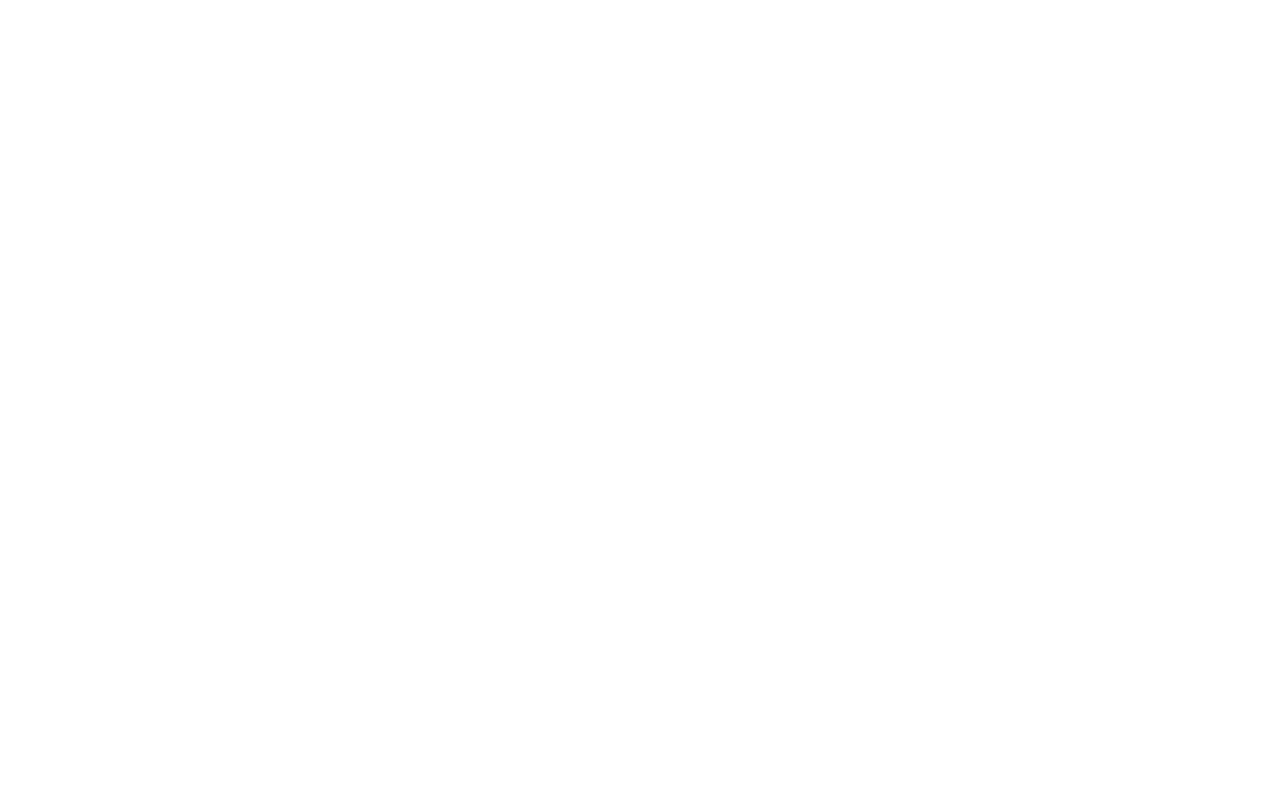
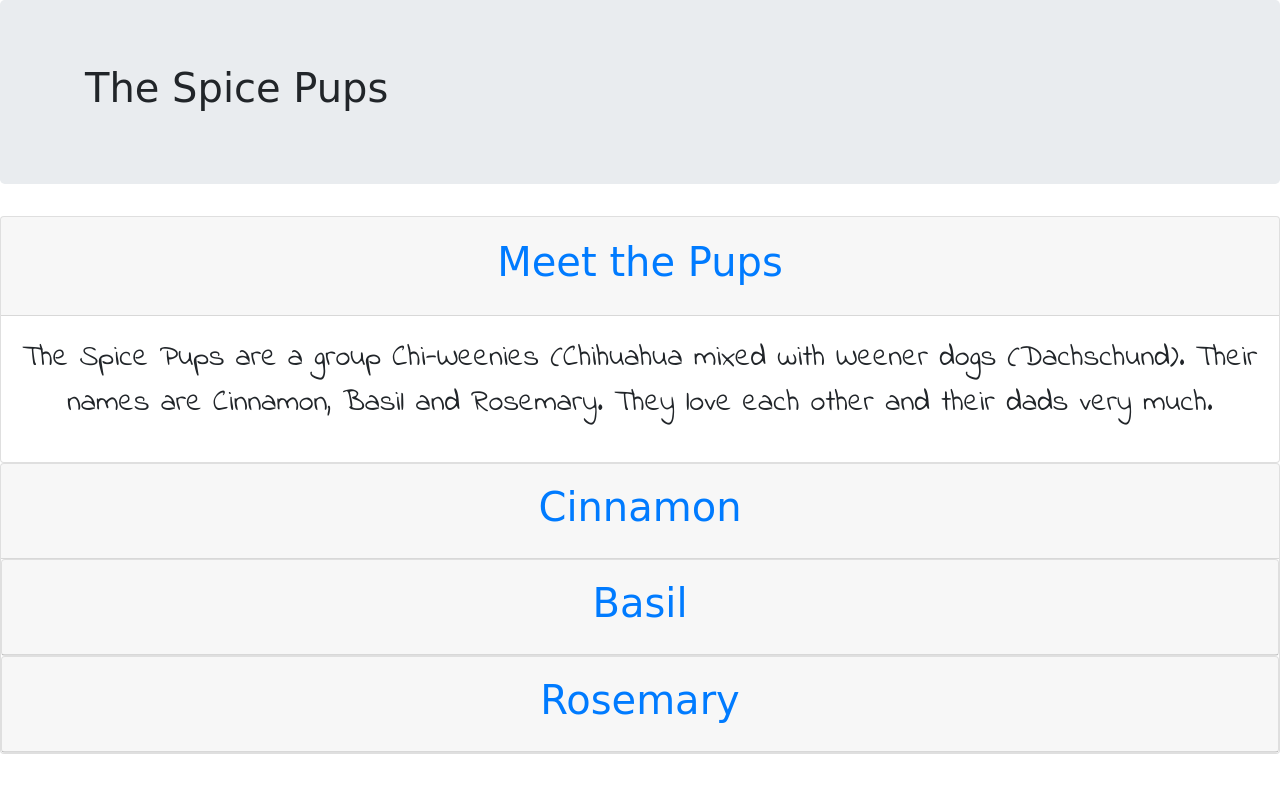
Before and after one commit to mtran209/spicedpups, a website: page index.html in a window 1280 px wide. Drawn offline with nearby package versions, Linux system fonts and the light colour scheme; a web font is replaced by a local one.

Commit message:
Adding Accordion

```diff
--- /dev/null
+++ b/css/styles.css
@@ -0,0 +1,11 @@
+h3 {
+    font-family: 'Modak', cursive;
+}
+p {
+    font-family: 'Indie Flower', cursive;
+    font-size: 30px;
+}
+
+.jumbotron {
+    font-family: 'Modak', cursive;
+}
--- a/index.html
+++ b/index.html
@@ -5,14 +5,118 @@
     <meta charset="utf-8" />
     <meta name="viewport" content="width=device-width, initial-scale=1" />
     <link rel="stylesheet" href="node_modules/bootstrap/dist/css/bootstrap.min.css" />
-    <link rel="stylesheet" href="node_modules/bootstrap-social/bootstrap-social.css">
-    <link rel="stylesheet" href="node_modules/font-awesome/css/font-awesome.min.css">
+    <link rel="stylesheet" href="node_modules/bootstrap-social/bootstrap-social.css" />
+    <link rel="stylesheet" href="node_modules/font-awesome/css/font-awesome.min.css" />
+    <link href="https://fonts.googleapis.com/css?family=Indie+Flower|Modak&display=swap" rel="stylesheet"/>
+    <link rel="stylesheet" href="css/styles.css" />
+
+    <title>The Spiced Pups</title>
 </head>
 
 <body>
+
+<!--Jumbotron Banner-->
+
+<header class="jumbotron">
+    <div class="container">
+        <div class="row">
+            <div class="col">
+                <h1>The Spice Pups</h1>
+            </div>
+        </div>
+    </div>
+</header>
+
+<!--First Row of Content-->
+
+
+<div class="container-fluid p-0">
+    <div class="row">
+        <div class="col">
+
+            <!--Start of Accordion-->
+
+            <div id="accordion">
+                <div class="card">
+                    <div class="card-header text-center" id="meetThePups">
+                        <h3 class="mb-0">
+                            <button class="btn btn-link btn-lg" data-toggle="collapse" data-target="#collapseOne" aria-expanded="true" aria-controls="collapseOne"><h1>Meet the Pups</h1>
+                            </button>
+                        </h3>
+                    </div>
+                    <div id="collapseOne" class="collapse show" aria-labelledby="meetThePups" data-parent="#accordion">
+                        <div class="card-body text-center my-auto">
+                            <p>The Spice Pups are a group Chi-Weenies (Chihuahua mixed with Weener dogs (Dachschund). Their names are Cinnamon, Basil and Rosemary. They love each other and their dads very much.</p>
+                        </div>
+                    </div>
+                </div>
+                <div class="card">
+                    <div class="card-header text-center" id="cinnamon">
+                        <h3 class="mb-0">
+                            <button class="btn btn-link" data-toggle="collapse" data-target="#collapseTwo" aria-expanded="false" aria-controls="collapseTwo"><h1>Cinnamon</h1>
+                            </button>
+                        </h3>
+                    </div>
+                    <div id="collapseTwo" class="collapse" aria-labelledby="cinnamon" data-parent="#accordion">
+                        <div class="card-body">
+                            <div class="media">
+                                <div class="media-body text-center my-auto">
+                                    <p>Cinnamon is the eldest Spice Pup. She is a very reserved, and regal puppy. However, when times call for it, she can show her feisty side with a quick nip to her siblings if they are getting out of control. Affectionately, called "Baby girl," she still retains the princess side of her personality.</p>
+                                </div>
+                                <img src="img/testpicture.jpg" alt="filler" class="col-5 d-block">
+                        </div>
+                    </div>
+                </div>
+                <div class="card">
+                    <div class="card-header text-center" id="basil">
+                        <h3 class="mb-0">
+                            <button class="btn btn-link" data-toggle="collapse" data-target="#collapseThree" aria-expaned="false" aria-controls="collapseThree"><h1>Basil</h1>
+                            </button>
+                        </h3>
+                    </div>
+                    <div id="collapseThree" class="collapse" aria-labelledby="basil" data-parent="#accordion">
+                        <div class="card-body">
+                            <div class="media">
+                                <img src="img/testpicture.jpg" class="col-5 d-block" alt="filler">
+                                <div class="media-body text-center my-auto">
+                                    <p>Basil is the middle child. Once upon a time, she was the youngest and the most crazy. Once called "The Little One," she is no longer the youngest with the arrival of her younger sister Rosemary. Now the awkward middle child, Basil is similar to the aliens in MIB.</p>
+                                </div>
+                            </div>
+                        </div>
+                    </div>
+                </div>
+                <div class="card">
+                    <div class="card-header text-center" id="rosemary">
+                        <h3 class="mb-0">
+                            <button class="btn btn-link" data-toggle="collapse" data-target="#collapseFour" aria-expanded="false" aria-controls="CollapseFour"><h1>Rosemary</h1>
+                            </button>
+                        </h3>
+                    </div>
+                    <div id="collapseFour" class="collapse" aria-labelledby="rosemary" data-parent="#accordion">
+                        <div class="card-body">
+                            <div class="media">
+                                <div class="media-body my-auto text-center">
+                                     <p>Rosemary is the latest addition to our pack. She is the youngest, and as expected, the most crazy and active. She has only been part of the pack for a small amount the time but already runs the show. An avid whiner, she will let you know when she is angry or when she is sad.</p>
+                                </div>
+                                <img src="img/testpicture.jpg" class="col-5 d-block" alt="filler">
+                            </div>
+                        </div>
+                    </div>
+                </div>
+            </div>
+        </div>
+    </div>
+</div>
+
+
+<footer>
+
+</footer>
+
+<script src="node_modules/jquery/dist/jquery.slim.min.js"></script>
+<script src="node_modules/popper.js/dist/umd/popper.min.js"></script>
+<script src="node_modules/bootstrap/dist/js/bootstrap.min.js"></script>
+
 </body>
 
-<footer>
-</footer>
-
 </html>
```
Also changed, not shown: 1 other file.
